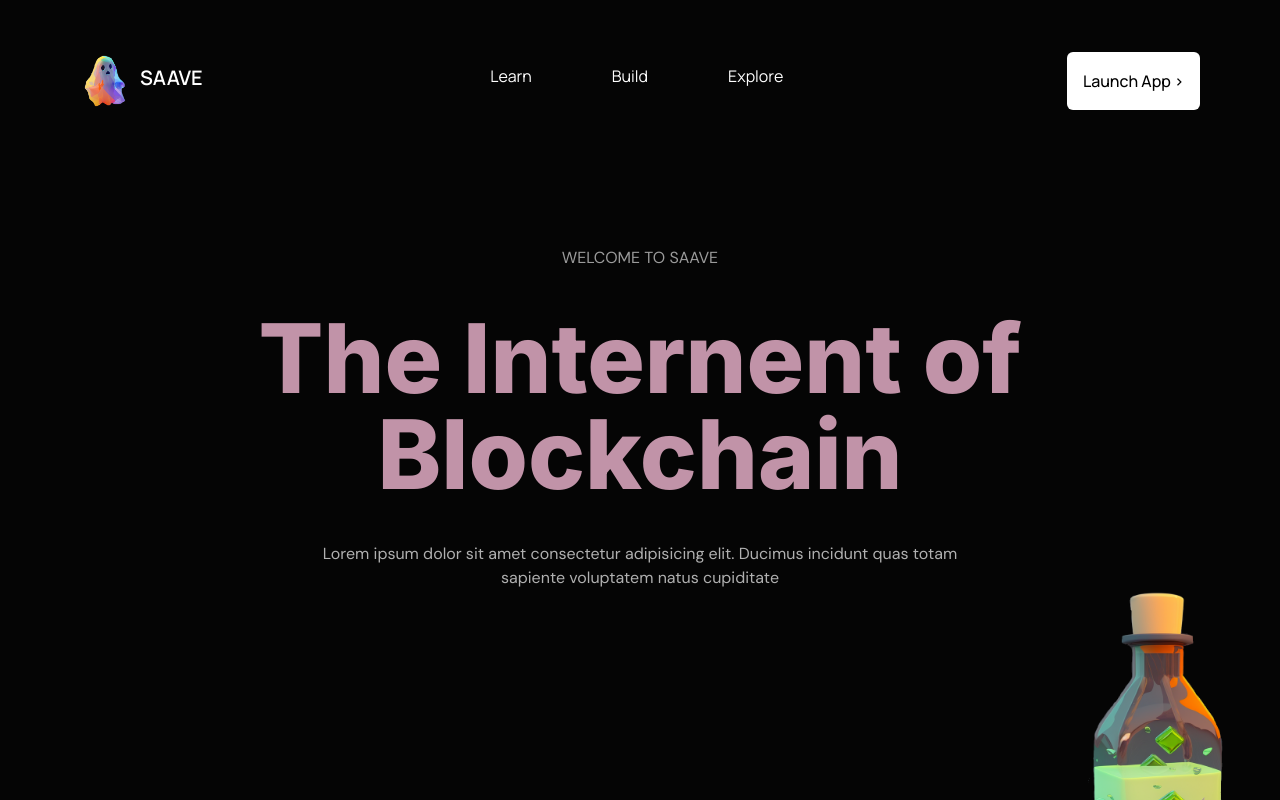
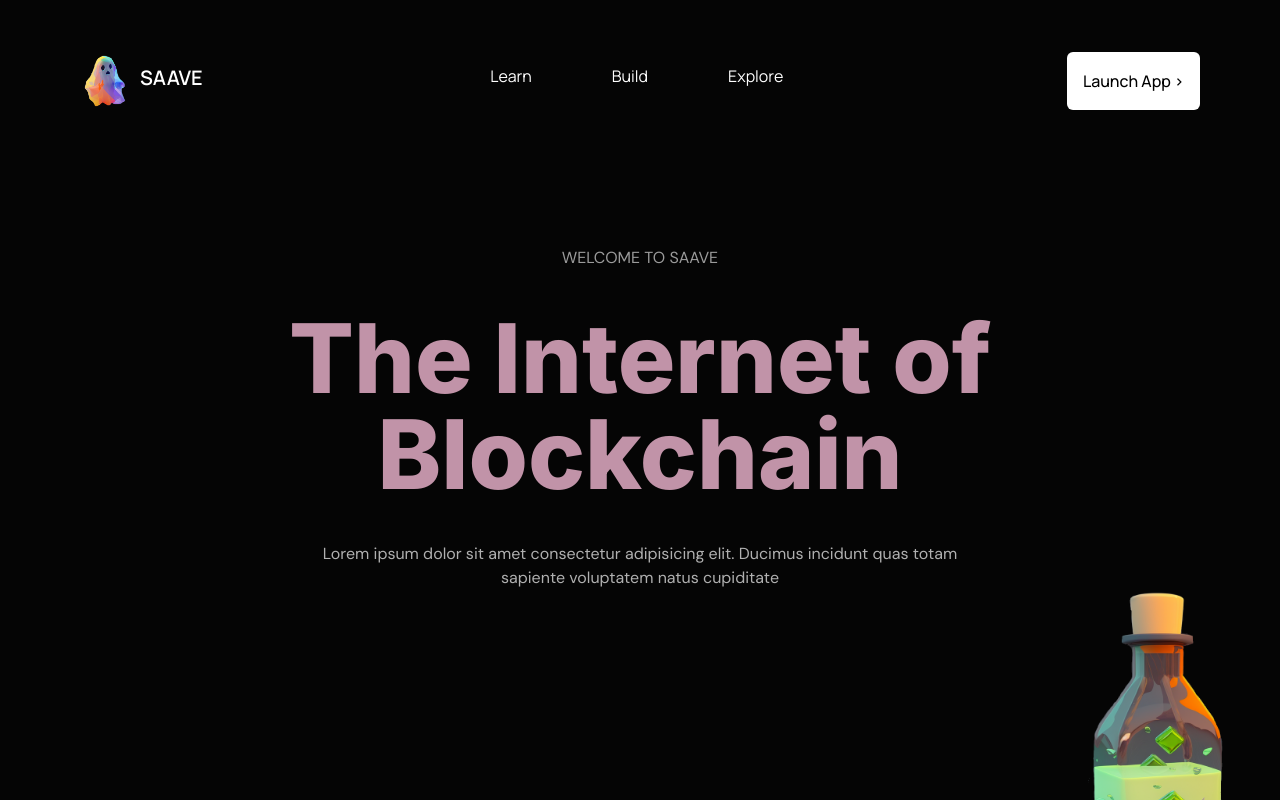
Before and after one commit to SAAVE-Finance/landing, a Next.js app: page / in a window 1280 px wide. Shown: the top 800 px of the page. Built offline with nearby package versions, Linux system fonts and the light colour scheme.

Commit message:
hero Spelling Corrected

```diff
--- a/components/Hero.tsx
+++ b/components/Hero.tsx
@@ -12,7 +12,7 @@ const Hero = () => {
         <h1
           className={`text-8xl text-white mx-auto font-extrabold font-[Inter] ${styles.heading}`}
         >
-          The Internent of
+          The Internet of
         </h1>
         <h1
           className={`text-8xl text-white mx-auto font-extrabold font-[Inter] ${styles.heading}`}
```
